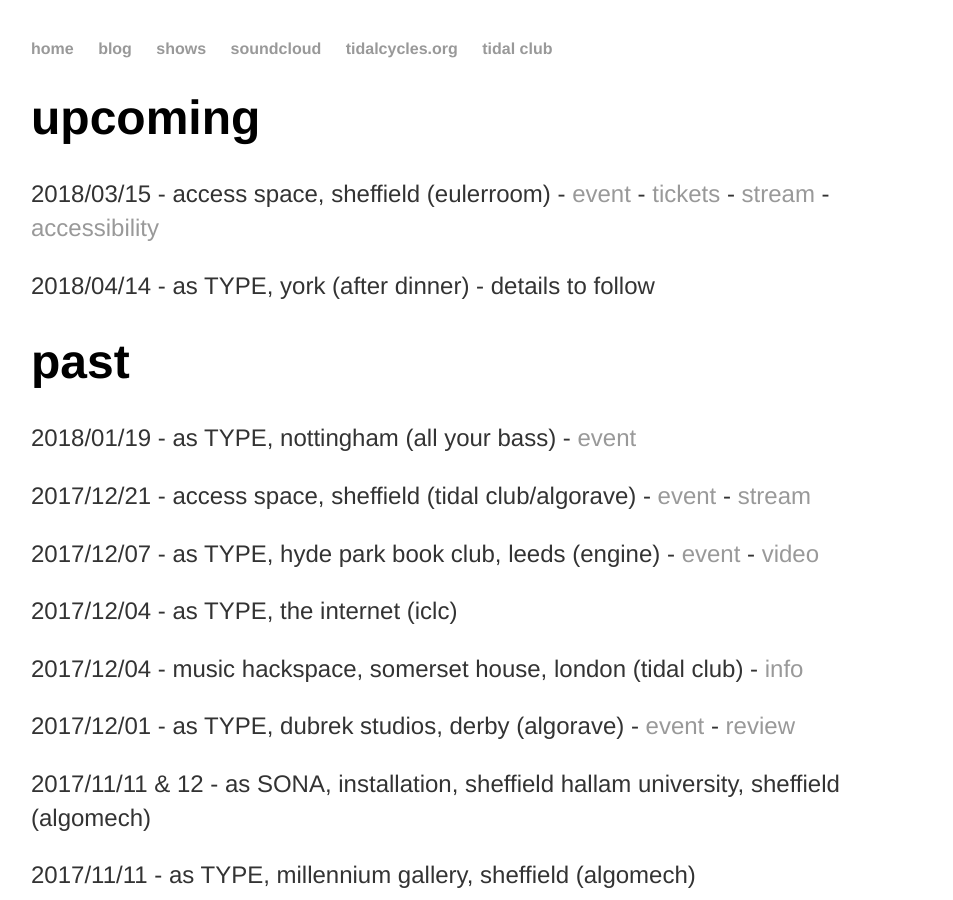
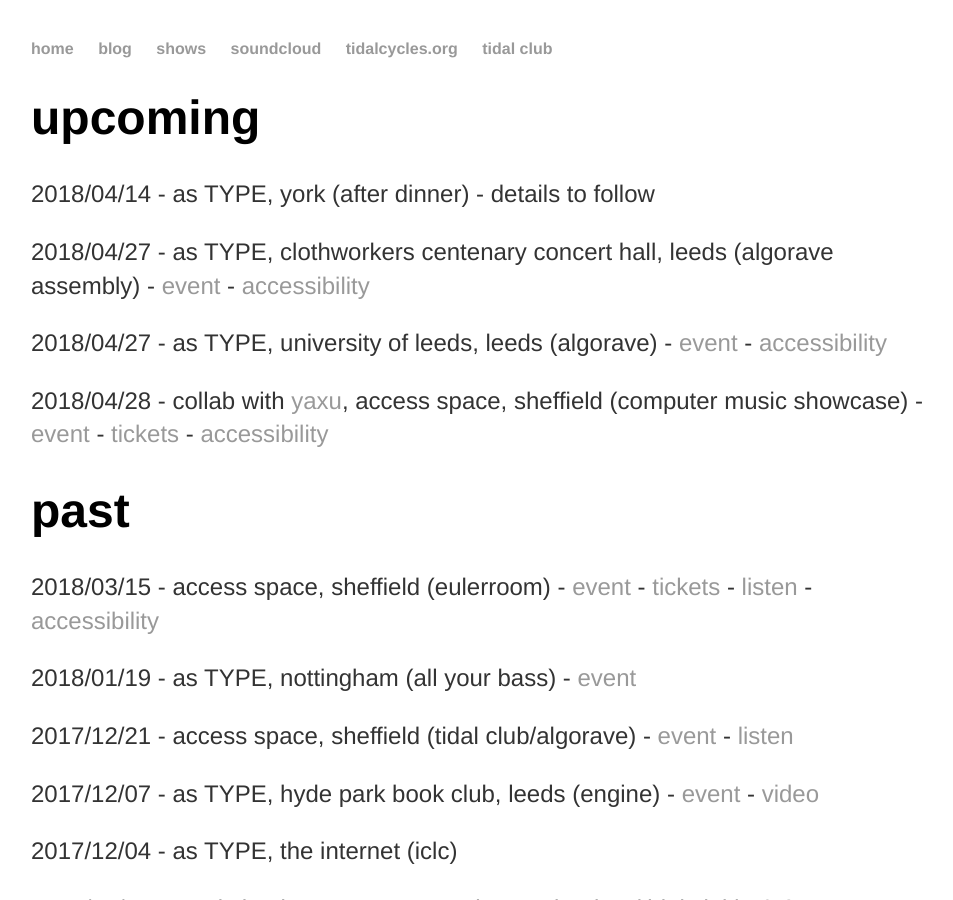
Before and after one commit to heavy-lifting/heavy-lifting.github.io, a Jekyll site: the page built from shows.html, in a window 1280 px wide and 900 px high. Shown: the whole window, without its empty margins (161-1114 px from the left). Built offline with Jekyll 4.4.1, drawn with Linux system fonts in a browser that asks for light colours.

Commit message:
Update shows.html

```diff
--- a/shows.html
+++ b/shows.html
@@ -5,15 +5,36 @@ title: shows
 
 <div class="upcoming"> <!-- DON'T FORGET TO UPDATE THE 'SHOWS' PAGE TOO-->
 	<h1>upcoming</h1>
-	<p>2018/03/15 - access space, sheffield (eulerroom) - <a href ="https://www.facebook.com/events/558513137838834/" target="_blank">event</a> - <a href ="https://www.residentadvisor.net/events/1059306" target="_blank">tickets</a> - <a href ="http://www.eulerroom.com/" target="_blank">stream</a> - <a href ="https://docs.google.com/document/d/1G42s8hvPZjFeGygZRYRPl7QjWD1KHbNQD2_RYOrEI0w/edit?usp=sharing" target="_blank">accessibility</a></p>
 	<p>2018/04/14 - as TYPE, york (after dinner) - details to follow</p>
-
+	<p>2018/04/27 - as TYPE, clothworkers centenary concert hall, leeds (algorave assembly) -
+		<a href ="https://www.facebook.com/events/804050856449425/" target="_blank">event</a> -
+		<a href ="https://www.leeds.ac.uk/icsrim/links/map-campus-access.pdf" target="_blank">accessibility</a>
+	</p>
+	<p>2018/04/27 - as TYPE, university of leeds, leeds (algorave) -
+		<a href ="https://www.facebook.com/events/906298949548580/" target="_blank">event</a> -
+		<a href ="https://www.leeds.ac.uk/icsrim/links/map-campus-access.pdf" target="_blank">accessibility</a>
+	</p>
+	<p>2018/04/28 - collab with <a href ="http://slab.org/" target="_blank">yaxu</a>, access space, sheffield (computer music showcase) -
+		<a href ="https://www.facebook.com/events/903217186504322/" target="_blank">event</a> -
+		<a href ="https://tickets.partyforthepeople.org/events/3907-computer-music-showcase-rian-treanor-renick-bell-heavy-lifting-x-yaxu" target="_blank">tickets</a> -
+		<a href ="http://access-space.org/algo-access-statement/" target="_blank">accessibility</a>
+	</p>
 </div><!-- /.blurb -->
 
 <div class="past"> <!-- DON'T FORGET TO UPDATE THE 'SHOWS' PAGE TOO-->
 	<h1>past</h1>
+
+	<p>2018/03/15 - access space, sheffield (eulerroom) -
+		<a href ="https://www.facebook.com/events/558513137838834/" target="_blank">event</a> -
+		<a href ="https://www.residentadvisor.net/events/1059306" target="_blank">tickets</a> -
+		<a href ="https://soundcloud.com/hl6/heavy-lifting-at-eulerroom-9" target="_blank">listen</a> -
+		<a href ="https://docs.google.com/document/d/1G42s8hvPZjFeGygZRYRPl7QjWD1KHbNQD2_RYOrEI0w/edit?usp=sharing" target="_blank">accessibility</a>
+	</p>
 	<p>2018/01/19 - as TYPE, nottingham (all your bass) - <a href ="https://www.thenva.com/allyourbass/" target="_blank">event</a></p>
-	<p>2017/12/21 - access space, sheffield (tidal club/algorave) - <a href ="https://www.facebook.com/events/299195567150950/" target="_blank">event</a> - <a href ="https://www.youtube.com/watch?v=KFsbXSacFyM&t=6320s" target="_blank">stream</a></p>
+	<p>2017/12/21 - access space, sheffield (tidal club/algorave) -
+		<a href ="https://www.facebook.com/events/299195567150950/" target="_blank">event</a> -
+		<a href ="https://soundcloud.com/hl6/heavy-lifting-at-eulerroom-8-tidalcycles-winter-solstice" target="_blank">listen</a>
+	</p>
 	<p>2017/12/07 - as TYPE, hyde park book club, leeds (engine) - <a href ="https://www.facebook.com/events/150211419047392/" target="_blank">event</a> - <a href ="https://www.youtube.com/watch?v=dKGxmotTgWI" target="_blank">video</a></p>
 	<p>2017/12/04 - as TYPE, the internet (iclc)</p>
 	<p>2017/12/04 - music hackspace, somerset house, london (tidal club) - <a href ="https://www.somersethouse.org.uk/whats-on/music-hackspace-tidalcycles-meetup-lucy-cheesman" target="_blank">info</a></p>
```
